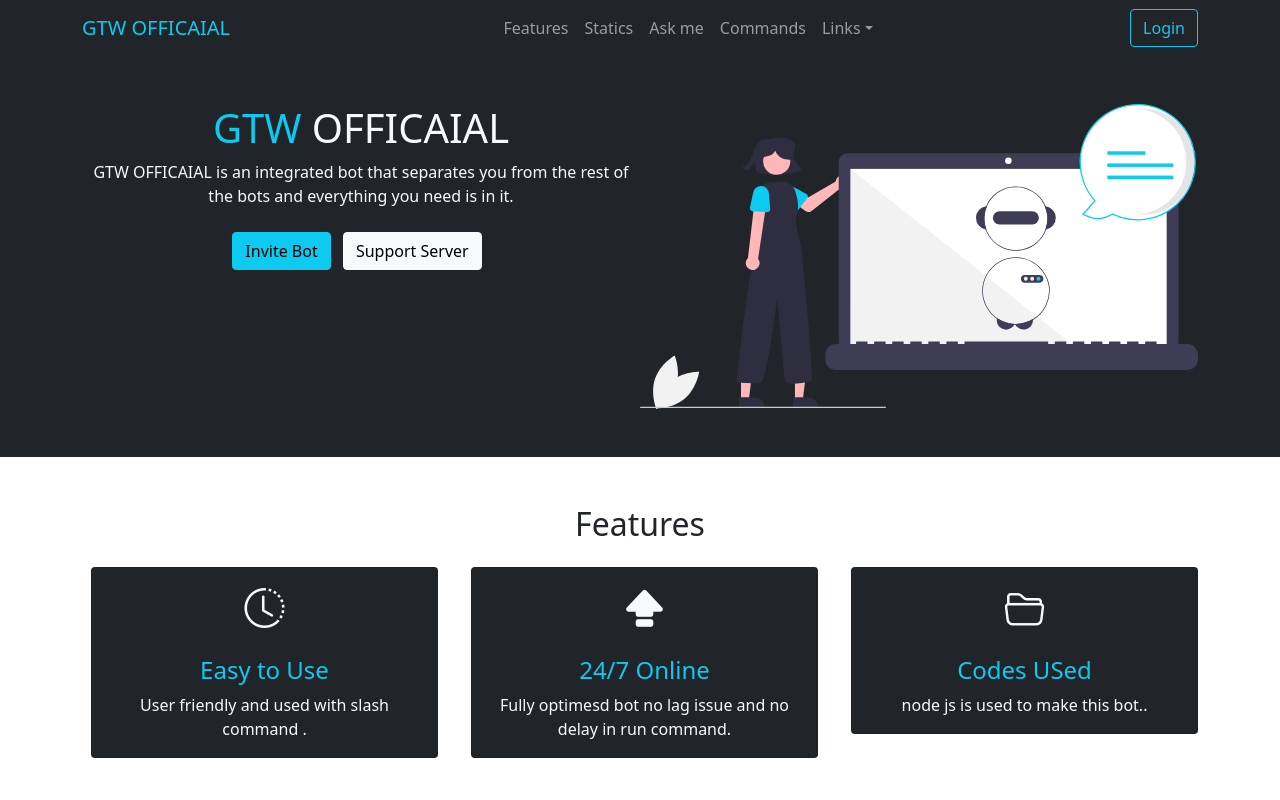
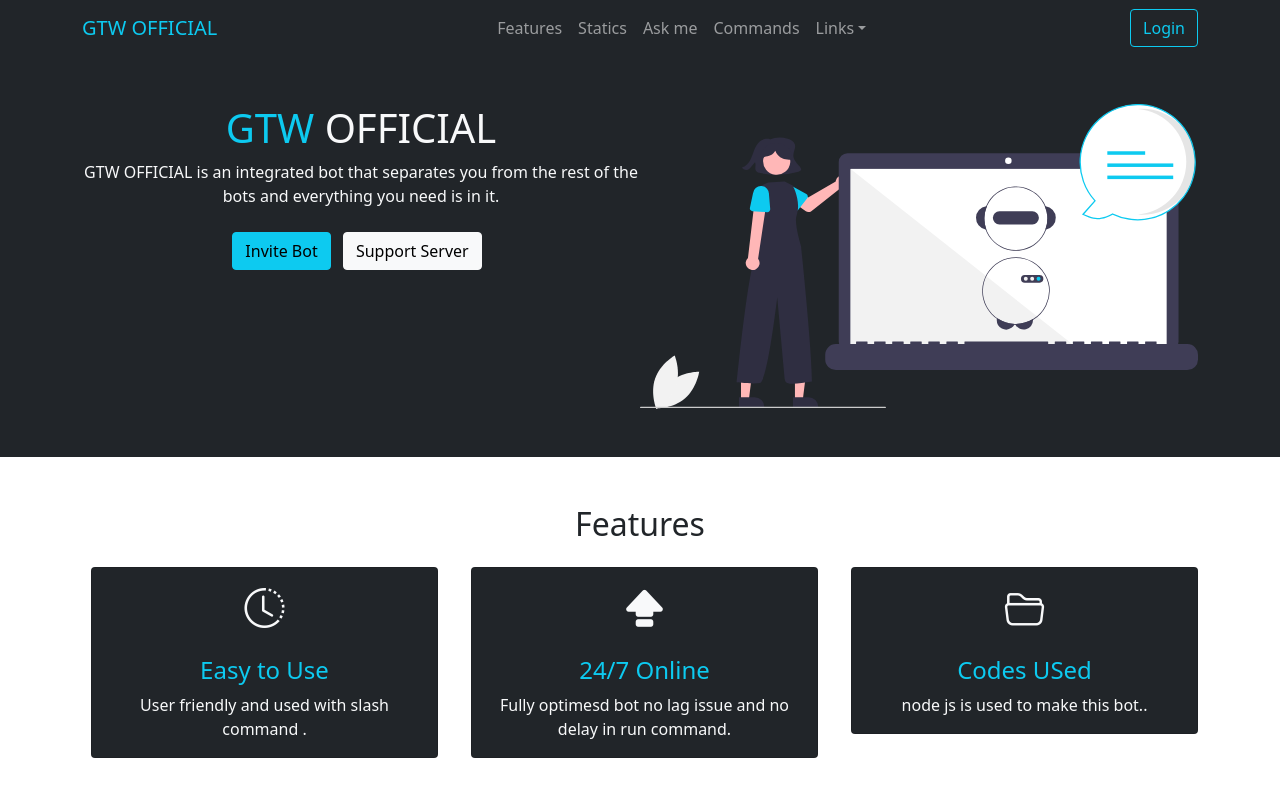
Before and after one commit to Prasungoyal23/webapp, a plain HTML site: page index.html in a window 1280 px wide. Shown: the top 800 px of the page. Drawn offline with nearby package versions, Linux system fonts and the light colour scheme.

Commit message:
Update index.html

```diff
--- a/index.html
+++ b/index.html
@@ -11,7 +11,7 @@
     <script type="module" src="https://unpkg.com/ionicons@5.5.2/dist/ionicons/ionicons.esm.js"></script>
     <script nomodule src="https://unpkg.com/ionicons@5.5.2/dist/ionicons/ionicons.js"></script>
     <link rel="shortcut icon" href="./img/" type="image/x-icon">
-    <title>GTW OFFICAIAL </title>
+    <title>GTW OFFICIAL </title>
 </head>
 
 <body>
@@ -20,7 +20,7 @@
 
     <div class="navbar navbar-expand-md bg-dark navbar-dark">
         <div class="container">
-            <a href="" class="navbar-brand text-info">GTW OFFICAIAL </a>
+            <a href="" class="navbar-brand text-info">GTW OFFICIAL </a>
 
             <button class="navbar-toggler" type="button" data-bs-toggle="collapse" data-bs-target="#mainmenu"><span
                     class="navbar-toggler-icon"></span></button>
@@ -54,8 +54,8 @@
         <div class="container">
             <div class="d-flex">
                 <div>
-                    <h1><span class="text-info">GTW</span> OFFICAIAL</h1>
-                    <p>GTW OFFICAIAL  is an integrated bot that separates you from the rest of the bots and everything you
+                    <h1><span class="text-info">GTW</span> OFFICIAL</h1>
+                    <p>GTW OFFICIAL  is an integrated bot that separates you from the rest of the bots and everything you
                         need is in it.</p>
                     <a class="btn btn-info" href="">Invite Bot</a>
                     <a class="m-2 btn btn-light" href="">Support Server</a>
@@ -221,7 +221,7 @@
                     </ul>
                 </div>
                 <div class="col-lg-3 item social"><a href="#"><ion-icon name="logo-discord"></ion-icon></a><a href="#"><ion-icon name="logo-facebook"></ion-icon></a><a href="#"><ion-icon name="logo-twitter"></ion-icon></a><a href="#"><ion-icon name="logo-instagram"></ion-icon></a>
-                    <p class="copyright">GTW OFFICAIAL  © 2023</p>
+                    <p class="copyright">GTW OFFICIAL  © 2023</p>
                 </div>
             </div>
         </div>
```
